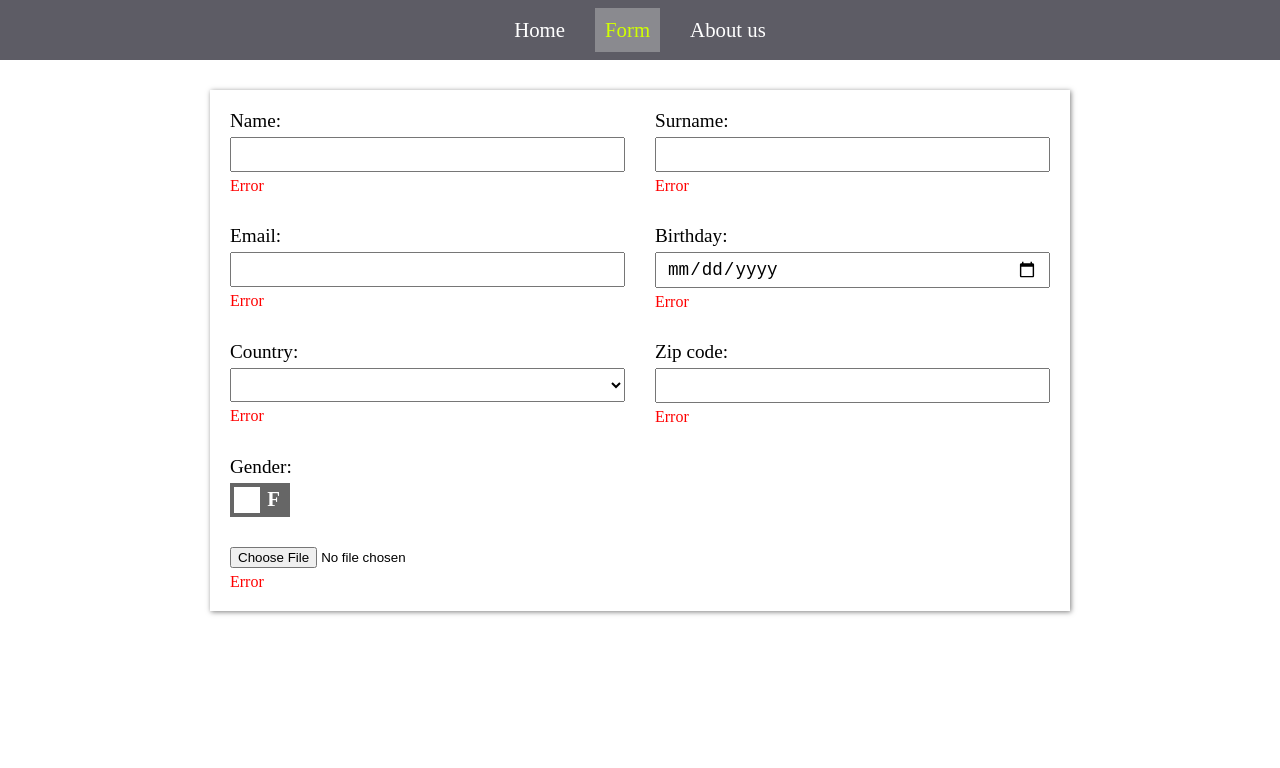
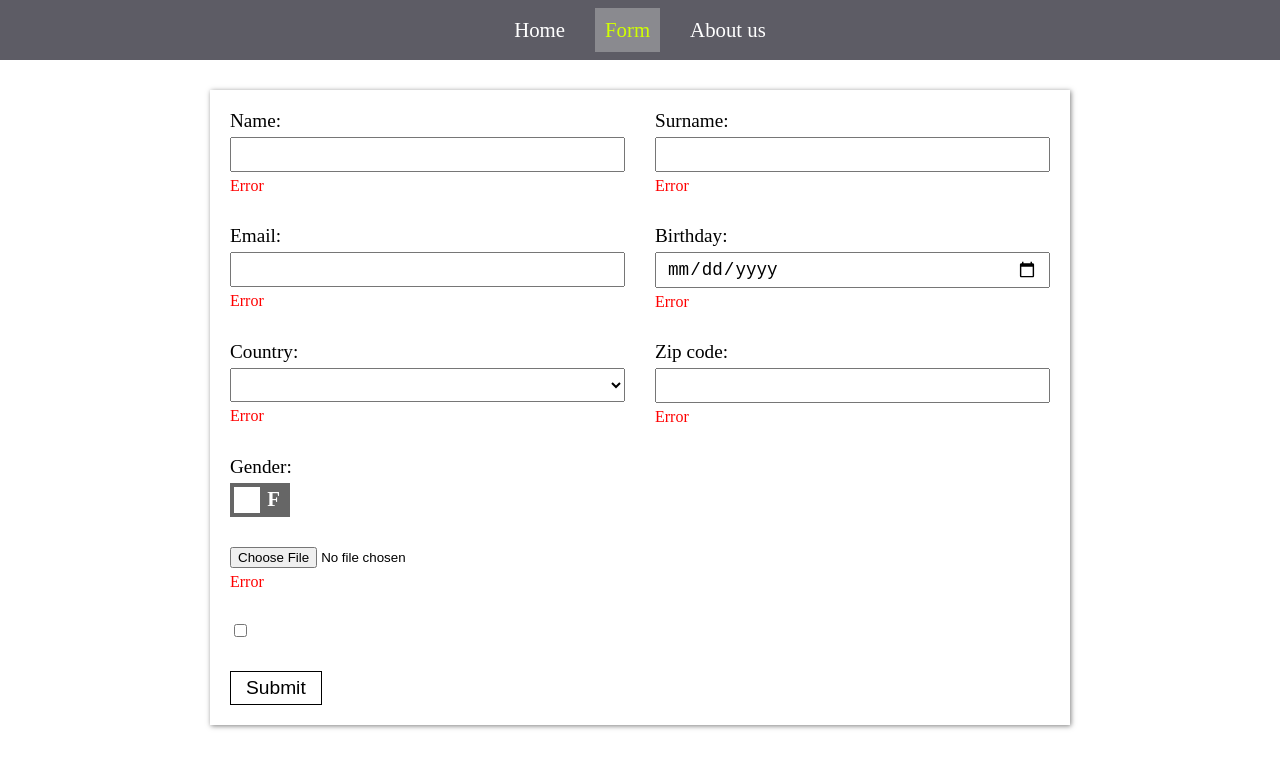
Before and after one commit to sashtje/rsschool-react, a React (Create React App) app in the folder react-components/: page /form in a window 1280 px wide. Shown: the top 768 px of the page. Built offline with nearby package versions, Linux system fonts and the light colour scheme.

Commit message:
feat: add styles for Submit component

```diff
--- a/react-components/src/components/Form/Form.tsx
+++ b/react-components/src/components/Form/Form.tsx
@@ -33,13 +33,13 @@ class Form extends Component {
           <UploadPhoto />
         </div>
 
-        {/* <div className="form-register__row">
+        <div className="form-register__row">
           <Checkbox />
-        </div> */}
+        </div>
 
-        {/* <div className="form-register__row">
+        <div className="form-register__row">
           <Submit />
-        </div> */}
+        </div>
       </form>
     );
   }
--- /dev/null
+++ b/react-components/src/components/Submit/Submit.scss
@@ -0,0 +1,12 @@
+.submit {
+  cursor: pointer;
+  padding: 5px 15px;
+  background-color: #ffffff;
+  border: 1px solid #000000;
+  font-size: 1.2rem;
+  transition: 0.3s;
+
+  &:hover {
+    box-shadow: 3px 3px 3px rgba(0, 0, 0, 0.5);
+  }
+}
--- a/react-components/src/components/Submit/Submit.tsx
+++ b/react-components/src/components/Submit/Submit.tsx
@@ -1,12 +1,10 @@
 import { Component } from 'react';
+
+import './Submit.scss';
 
 class Submit extends Component {
   render() {
-    return (
-      <div>
-        <button>Submit</button>
-      </div>
-    );
+    return <button className="submit">Submit</button>;
   }
 }
 
```
